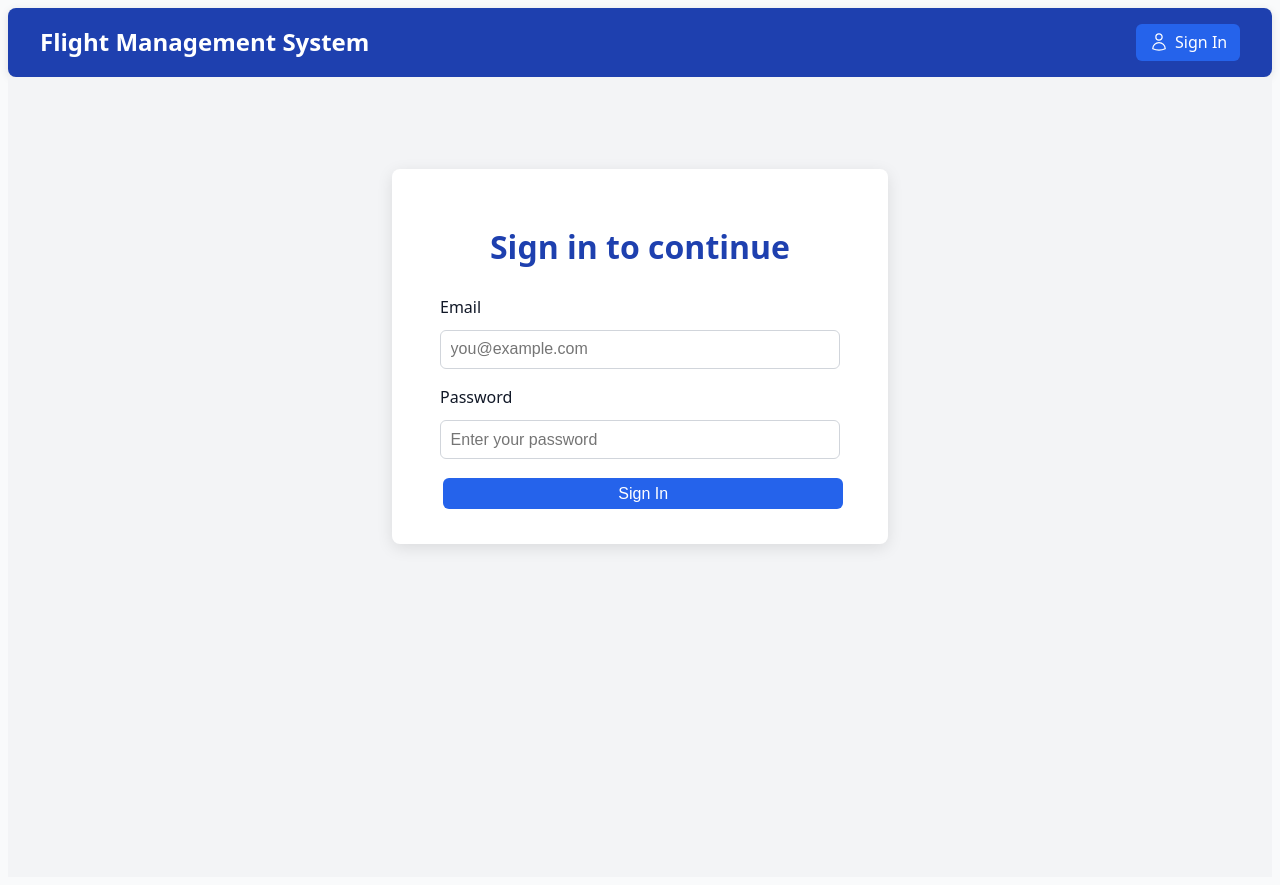
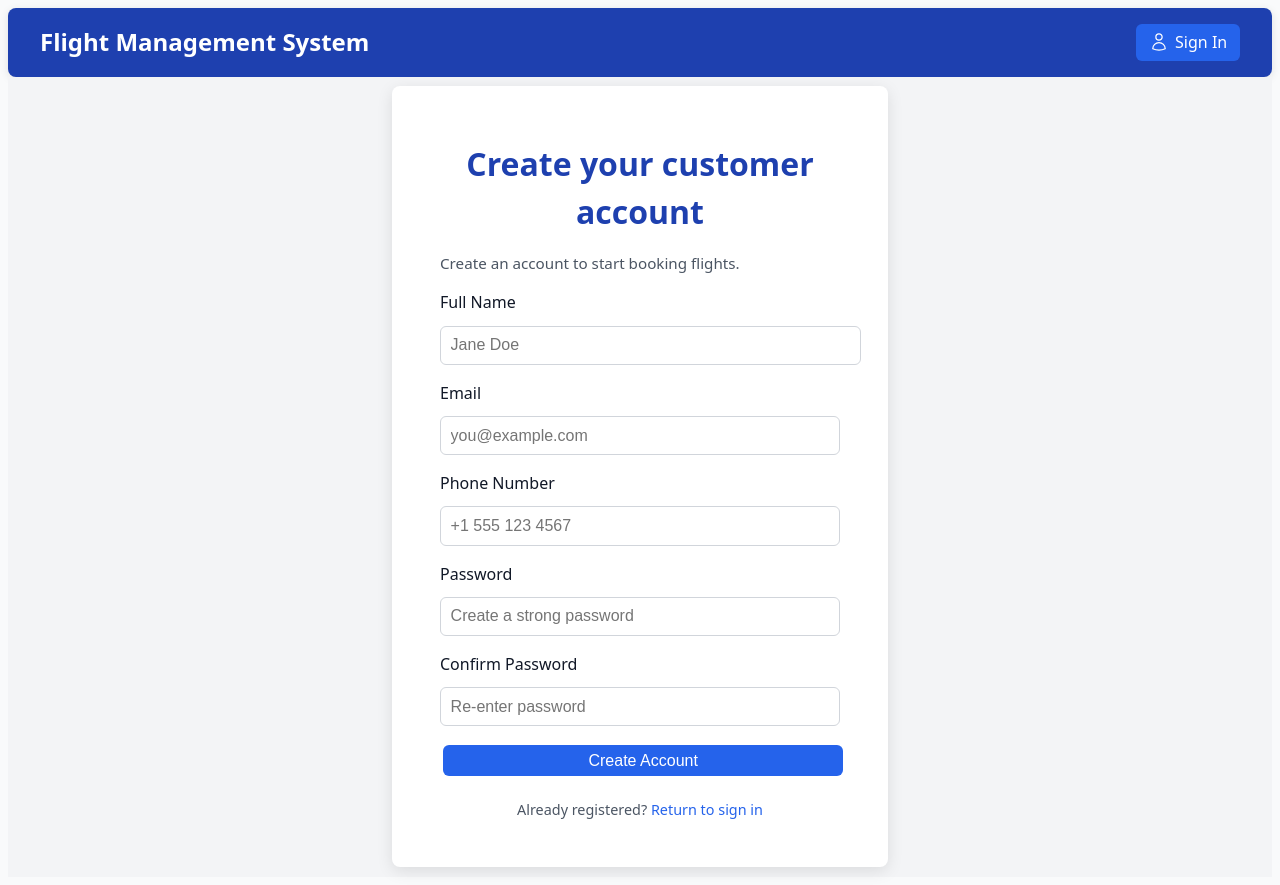
Before and after one commit to daudk3/flight-management-system, a React (Vite) app: page /create-account in a window 1280 px wide. Before the commit this address led to /signin. Built offline with nearby package versions, Linux system fonts and the light colour scheme; no server answers.

Commit message:
Implemented account creation feature

```diff
--- a/src/App.jsx
+++ b/src/App.jsx
@@ -5,6 +5,7 @@ import Home from "./pages/Home";
 import Bookings from "./pages/Bookings";
 import Admin from "./pages/Admin";
 import SignIn from "./pages/SignIn";
+import CreateAccount from "./pages/CreateAccount";
 import ProtectedRoute from "./components/ProtectedRoute";
 import { AuthProvider } from "./context/AuthContext";
 
@@ -17,6 +18,7 @@ export default function App() {
           <main className="flex-grow p-6 bg-gray-50">
             <Routes>
               <Route path="/signin" element={<SignIn />} />
+              <Route path="/create-account" element={<CreateAccount />} />
 
               <Route element={<ProtectedRoute allowedRoles={["customer"]} />}>
                 <Route path="/" element={<Home />} />
--- /dev/null
+++ b/src/pages/CreateAccount.jsx
@@ -0,0 +1,180 @@
+import { useState } from "react";
+import { Link, useNavigate } from "react-router-dom";
+import "./SignIn.css";
+import { supabase } from "../lib/supabaseClient";
+
+const initialFormState = {
+  fullName: "",
+  email: "",
+  phone: "",
+  password: "",
+  confirmPassword: "",
+};
+
+export default function CreateAccount() {
+  const [form, setForm] = useState(initialFormState);
+  const [errorMessage, setErrorMessage] = useState("");
+  const [isSubmitting, setIsSubmitting] = useState(false);
+  const navigate = useNavigate();
+
+  function handleChange(event) {
+    const { name, value } = event.target;
+    setForm((prev) => ({ ...prev, [name]: value }));
+  }
+
+  async function handleSubmit(event) {
+    event.preventDefault();
+    setErrorMessage("");
+
+    if (form.password !== form.confirmPassword) {
+      setErrorMessage("Passwords do not match.");
+      return;
+    }
+
+    setIsSubmitting(true);
+
+    try {
+      const trimmedEmail = form.email.trim();
+      const trimmedPhone = form.phone.trim();
+      const trimmedFullName = form.fullName.trim();
+
+      const { data, error } = await supabase.auth.signUp({
+        email: trimmedEmail,
+        password: form.password,
+        phone: trimmedPhone || undefined,
+        options: {
+          data: {
+            full_name: trimmedFullName,
+            phone: trimmedPhone || undefined,
+          },
+        },
+      });
+
+      if (error) {
+        throw error;
+      }
+
+      const newUserId = data?.user?.id;
+      if (!newUserId) {
+        throw new Error(
+          "Account created, but we could not finish setting up your profile. Please try signing in.",
+        );
+      }
+
+      const { error: profileError } = await supabase.from("profiles").insert({
+        id: newUserId,
+        full_name: trimmedFullName,
+        role: "customer",
+      });
+
+      if (profileError) {
+        throw profileError;
+      }
+
+      navigate("/signin", {
+        replace: true,
+        state: { accountCreated: true },
+      });
+    } catch (error) {
+      setErrorMessage(
+        error.message || "Unable to create your account. Please try again.",
+      );
+    } finally {
+      setIsSubmitting(false);
+    }
+  }
+
+  return (
+    <div className="signin-page">
+      <div className="signin-card">
+        <h1 className="signin-title">Create your customer account</h1>
+        <p className="create-account-note">
+          Create an account to start booking flights.
+        </p>
+
+        <form className="signin-form" onSubmit={handleSubmit}>
+          <label>
+            Full Name
+            <input
+              type="text"
+              name="fullName"
+              value={form.fullName}
+              onChange={handleChange}
+              placeholder="Jane Doe"
+              autoComplete="name"
+              required
+            />
+          </label>
+          <label>
+            Email
+            <input
+              type="email"
+              name="email"
+              value={form.email}
+              onChange={handleChange}
+              placeholder="you@example.com"
+              autoComplete="email"
+              required
+            />
+          </label>
+          <label>
+            Phone Number
+            <input
+              type="tel"
+              name="phone"
+              value={form.phone}
+              onChange={handleChange}
+              placeholder="+1 555 123 4567"
+              autoComplete="tel"
+            />
+          </label>
+          <label>
+            Password
+            <input
+              type="password"
+              name="password"
+              value={form.password}
+              onChange={handleChange}
+              placeholder="Create a strong password"
+              autoComplete="new-password"
+              required
+            />
+          </label>
+          <label>
+            Confirm Password
+            <input
+              type="password"
+              name="confirmPassword"
+              value={form.confirmPassword}
+              onChange={handleChange}
+              placeholder="Re-enter password"
+              autoComplete="new-password"
+              required
+            />
+          </label>
+
+          {errorMessage && (
+            <p className="signin-error" role="alert">
+              {errorMessage}
+            </p>
+          )}
+
+          <button
+            type="submit"
+            className="btn search-btn full-width"
+            disabled={isSubmitting}
+          >
+            {isSubmitting ? "Creating account…" : "Create Account"}
+          </button>
+        </form>
+
+        <p className="create-account-footer">
+          Already registered?{" "}
+          <Link className="create-account-link" to="/signin">
+            Return to sign in
+          </Link>
+        </p>
+      </div>
+    </div>
+  );
+}
--- a/src/pages/SignIn.css
+++ b/src/pages/SignIn.css
@@ -16,7 +16,6 @@
   width: 100%;
   max-width: 400px;
   text-align: center;
-  margin-top: -15rem;
 }
 
 /* Title */
@@ -77,3 +76,47 @@
   margin: -0.25rem 0 0.5rem;
   text-align: left;
 }
+
+.signin-success {
+  color: #15803d;
+  font-size: 0.9rem;
+  margin: -0.25rem 0 0.5rem;
+  text-align: left;
+}
+
+.create-account-btn {
+  background-color: white;
+  color: #2563eb;
+  border: 1px solid #2563eb;
+  justify-content: center;
+  transition: background-color 0.2s, color 0.2s;
+}
+
+.create-account-btn:hover {
+  background-color: #eff6ff;
+  color: #1d4ed8;
+}
+
+.create-account-note {
+  margin-top: -0.5rem;
+  margin-bottom: 1rem;
+  color: #4b5563;
+  font-size: 0.95rem;
+  text-align: left;
+}
+
+.create-account-footer {
+  margin-top: 1.25rem;
+  font-size: 0.9rem;
+  color: #4b5563;
+}
+
+.create-account-link {
+  color: #2563eb;
+  text-decoration: none;
+  font-weight: 500;
+}
+
+.create-account-link:hover {
+  text-decoration: underline;
+}
--- a/src/pages/SignIn.jsx
+++ b/src/pages/SignIn.jsx
@@ -6,6 +6,7 @@ import { useAuth } from "../context/AuthContext";
 export default function SignIn() {
   const [form, setForm] = useState({ email: "", password: "" });
   const [errorMessage, setErrorMessage] = useState("");
+  const [successMessage, setSuccessMessage] = useState("");
   const [isSubmitting, setIsSubmitting] = useState(false);
   const navigate = useNavigate();
   const location = useLocation();
@@ -24,6 +25,20 @@ export default function SignIn() {
     }
   }, [loading, navigate, redirectPath, role, user]);
 
+  useEffect(() => {
+    if (location.state?.accountCreated) {
+      setSuccessMessage(
+        "Account created successfully. Sign in with your new credentials.",
+      );
+
+      const { accountCreated: _accountCreated, ...rest } = location.state ?? {};
+      const nextState =
+        Object.keys(rest).length > 0 ? rest : null;
+
+      navigate(location.pathname, { replace: true, state: nextState });
+    }
+  }, [location, navigate]);
+
   function handleChange(event) {
     setForm((prev) => ({ ...prev, [event.target.name]: event.target.value }));
   }
@@ -31,6 +46,7 @@ export default function SignIn() {
   async function handleSubmit(event) {
     event.preventDefault();
     setErrorMessage("");
+    setSuccessMessage("");
     setIsSubmitting(true);
 
     try {
@@ -85,6 +101,11 @@ export default function SignIn() {
               {errorMessage}
             </p>
           )}
+          {successMessage && (
+            <p className="signin-success" role="status">
+              {successMessage}
+            </p>
+          )}
 
           <button
             type="submit"
@@ -93,7 +114,13 @@ export default function SignIn() {
           >
             {isSubmitting ? "Signing in…" : "Sign In"}
           </button>
-
+          <button
+            type="button"
+            className="btn create-account-btn full-width"
+            onClick={() => navigate("/create-account")}
+          >
+            Create Customer Account
+          </button>
         </form>
       </div>
     </div>
```
Also changed, not shown: 1 other file (tests, documents, lock files or other folders).
